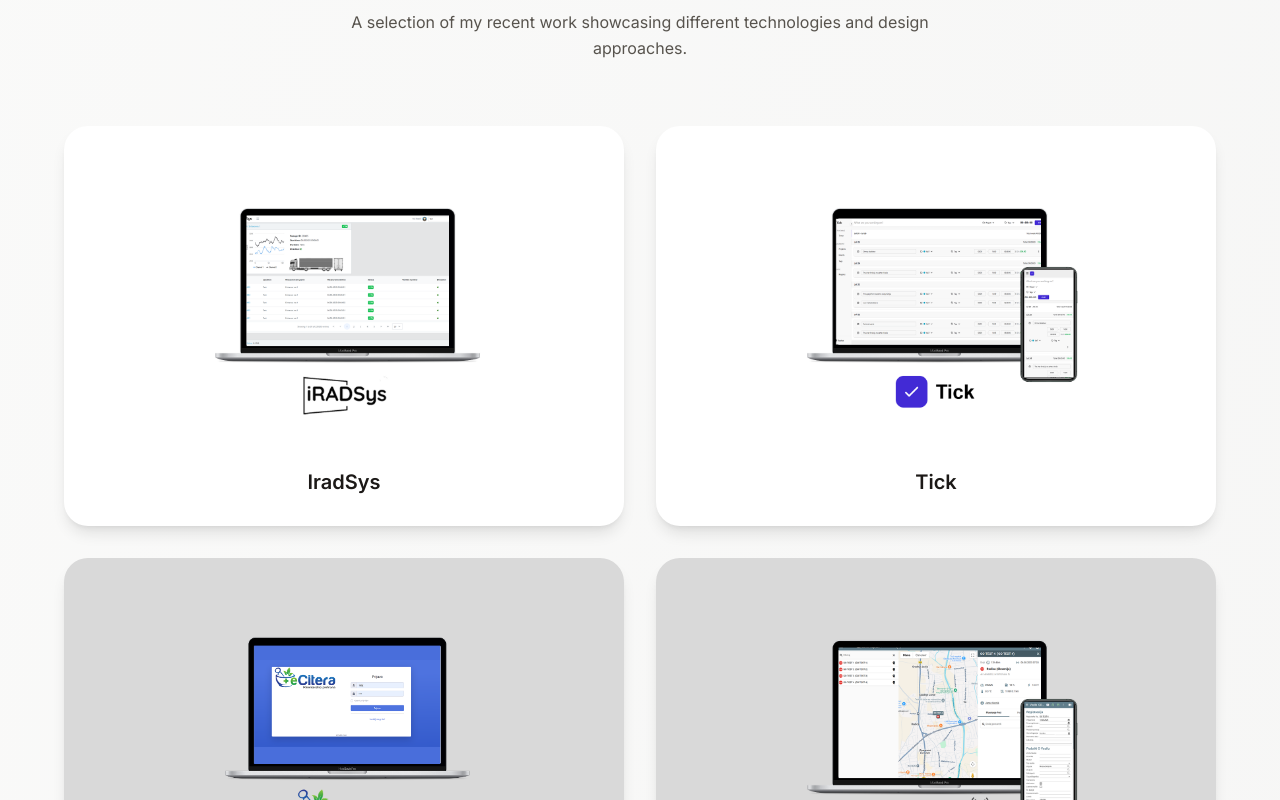
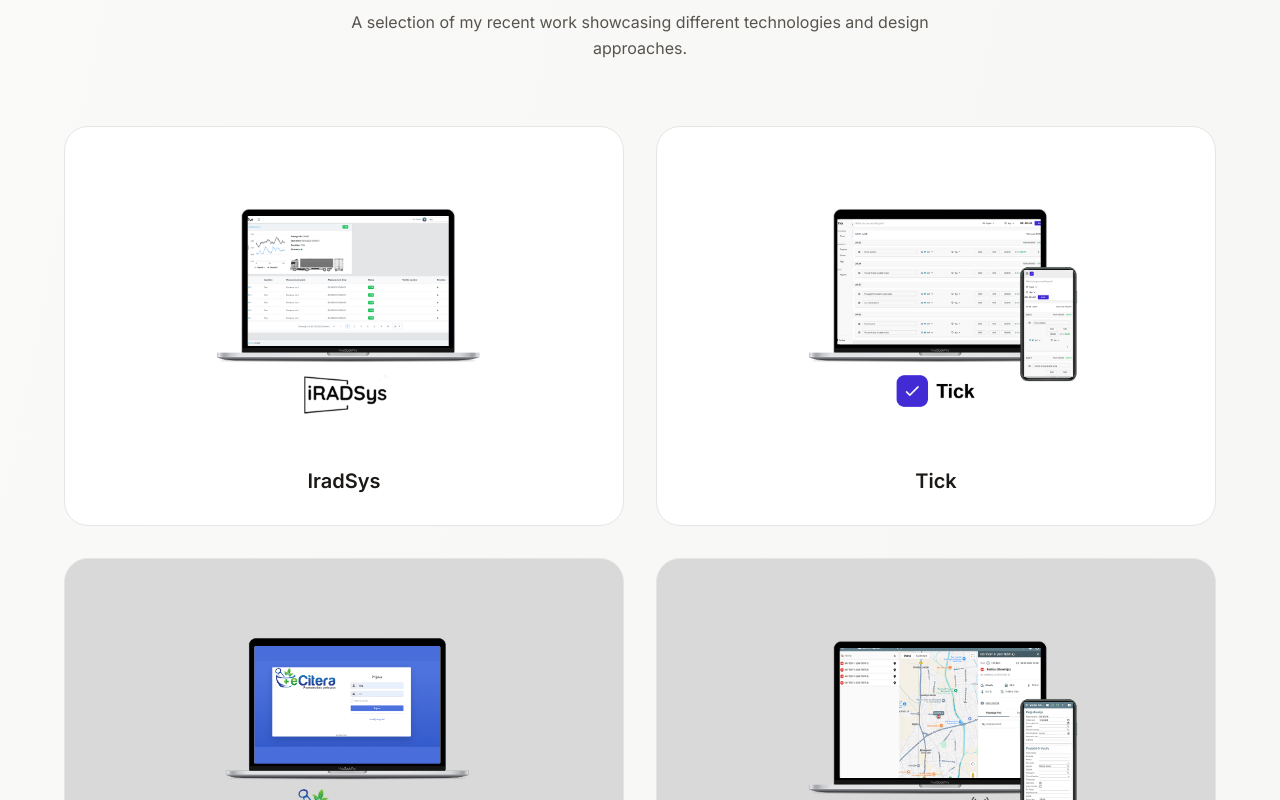
Before and after one commit to Vukp17/portfolio, a Next.js app: page / in a window 1280 px wide. Shown: the part 1600-2400 px from the top of the page. Built offline with nearby package versions, Linux system fonts and the light colour scheme.

Commit message:
Fix of image

```diff
--- a/src/app/page.tsx
+++ b/src/app/page.tsx
@@ -414,7 +414,7 @@ export default function Home() {
                 transition={{ duration: 0.6, delay: index * 0.1 }}
                 viewport={{ once: true }}
                 whileHover={{ y: -5 }}
-                className="group cursor-pointer flex flex-col h-[calc(100vw-3rem)] md:h-[calc(50vw-5rem)] max-h-[400px] rounded-3xl p-6 shadow-lg hover:shadow-xl transition-all duration-300"
+                className="group cursor-pointer flex flex-col h-[calc(100vw-3rem)] md:h-[calc(50vw-5rem)] max-h-[400px] rounded-3xl p-6 border border-stone-200 dark:border-stone-600 hover:border-blue-300 dark:hover:border-blue-500 transition-all duration-300"
                 style={{ backgroundColor: project.backgroundColor }}
                 onClick={() => window.location.href = `/projects/${project.slug}`}
               >
```
